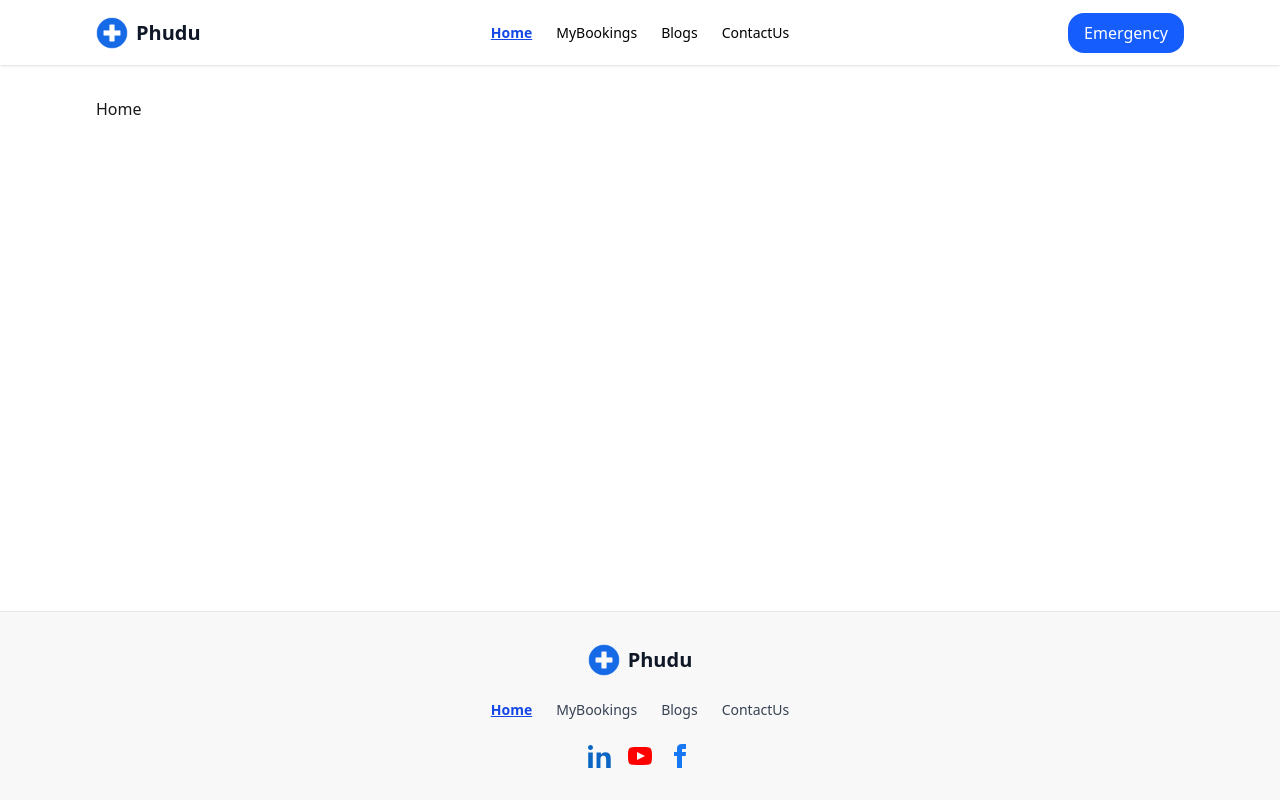
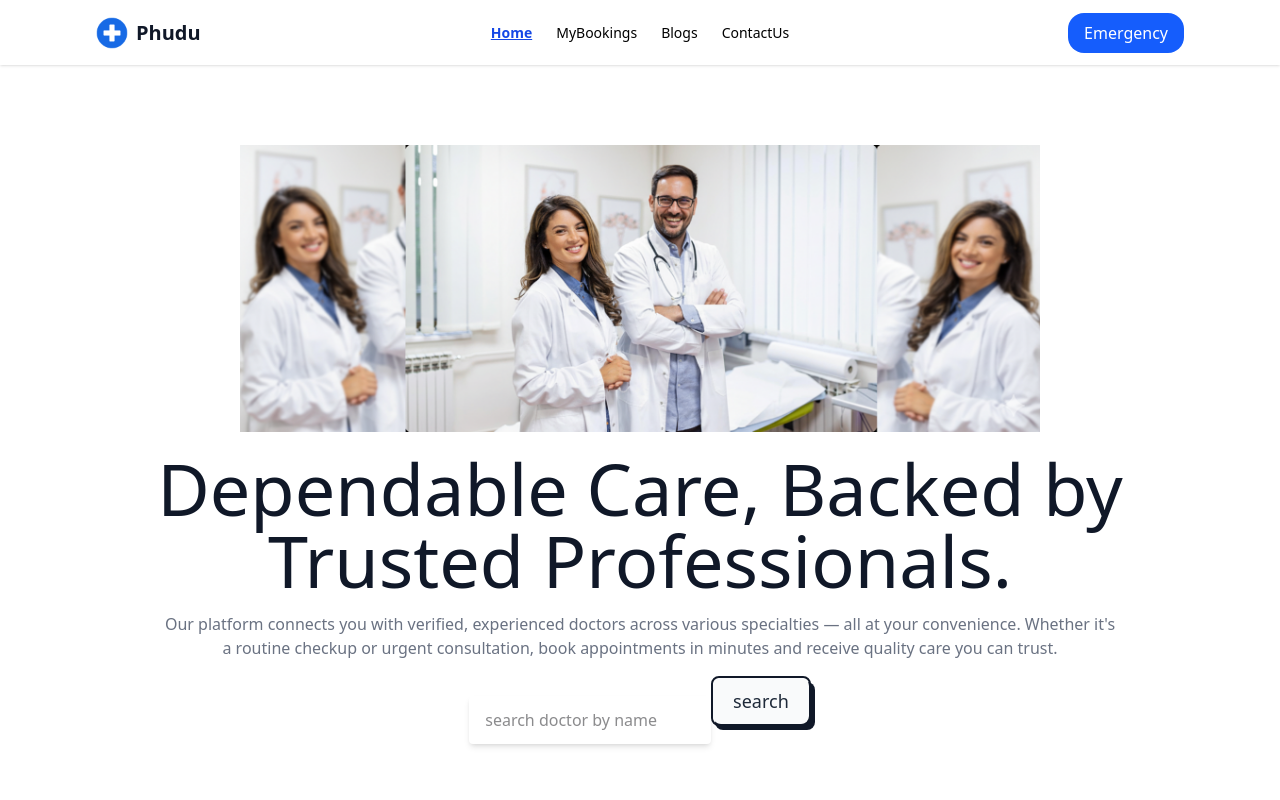
Before and after one commit to mehedipolash/Medical-Appointment-System, a React (Vite) app: page / in a window 1280 px wide. Shown: the top 800 px of the page. Built offline with nearby package versions, Linux system fonts and the light colour scheme.

Commit message:
Hero section added

```diff
--- a/src/component/DoctorsContainer.jsx
+++ b/src/component/DoctorsContainer.jsx
@@ -3,7 +3,7 @@ import React from 'react';
 const DoctorsContainer = () => {
     return (
         <div>
-
+            <h1>Container</h1>
         </div>
     );
 };
--- a/src/component/Hero.jsx
+++ b/src/component/Hero.jsx
@@ -1,11 +1,44 @@
-import React from 'react';
+import { useState } from "react";
+import bannerImg from "../assets/bannerImg.png";
+import Button from "./ui/Button";
 
 const Hero = () => {
-    return (
-        <div>
+  return (
+    <div className="py-12">
 
-        </div>
-    );
+      <div className="mb-5">
+        <img
+        src={bannerImg}
+        alt="bannerimg"
+        className="w-full md:max-w-md lg:max-w-[800px] mx-auto"
+      />
+      </div>
+
+      <div className="space-y-4 text-center">
+        <h1 className="font-thin text-2xl md:text-5xl lg:text-7xl text-gray-900">
+          Dependable Care, Backed by Trusted Professionals.
+        </h1>
+        <p className="text-gray-500">
+          Our platform connects you with verified, experienced doctors across
+          various specialties — all at your convenience. Whether it's <br /> a
+          routine checkup or urgent consultation, book appointments in minutes
+          and receive quality care you can trust.
+        </p>
+
+        <form className="flex flex-col md:flex-row justify-center items-center gap-2 mb-4 md:px-24">
+  <div className="space-y-4">
+    <input
+    type="text"
+    placeholder="search doctor by name"
+    className="bg-white border-gray-300 rounded shadow-md w-full md:w-2/3 h-12 px-4 focus:outline-none focus-within:shadow-outline"
+  />
+  <Button type="submit" label="search" />
+  </div>
+</form>
+
+      </div>
+    </div>
+  );
 };
 
 export default Hero;
--- a/src/component/Navbar.jsx
+++ b/src/component/Navbar.jsx
@@ -5,6 +5,8 @@ import logo from "../assets/logo.png";
 const Navbar = () => {
   return (
     <div className="navbar bg-base-100 shadow-sm mx-auto px-8 md:px-12 lg:px-16 xl:px-24">
+
+
       <div className="navbar-start">
         <div className="dropdown">
           <div tabIndex={0} role="button" className="btn btn-ghost lg:hidden">
@@ -12,6 +14,8 @@ const Navbar = () => {
               <path strokeLinecap="round" strokeLinejoin="round" strokeWidth="2" d="M4 6h16M4 12h8m-8 6h16" />
             </svg>
           </div>
+
+
 
           <ul tabIndex="-1" className="menu menu-sm dropdown-content z-1 mt-3 w-52 p-2 bg-base-100 shadow rounded-box">
             <li><NavLink to="/" className={({ isActive }) => isActive ? "text-blue-700" : "text-black"}>Home</NavLink></li>
@@ -21,8 +25,9 @@ const Navbar = () => {
           </ul>
         </div>
 
+
         <div className="flex items-center gap-2">
-          <img src={logo} alt="Phudu Logo" className="h-8 w-8 object-contain" />
+          <img src={logo} alt="Phudu Logo" className="hidden lg:flex h-8 w-8 object-contain" />
           <Link to="/" className="font-bold text-xl text-gray-900">Phudu</Link>
         </div>
       </div>
--- a/src/pages/Home.jsx
+++ b/src/pages/Home.jsx
@@ -1,9 +1,12 @@
 import React from 'react';
+import Hero from "../component/Hero";
+import DoctorsContainer from "../component/DoctorsContainer";
 
 const Home = () => {
     return (
         <div>
-            <h1>Home</h1>
+           <Hero></Hero>
+           <DoctorsContainer></DoctorsContainer>
         </div>
     );
 };
```
Also changed, not shown: src/assets/banner-img-1.png (deleted), src/assets/bannerImg.png (added).
